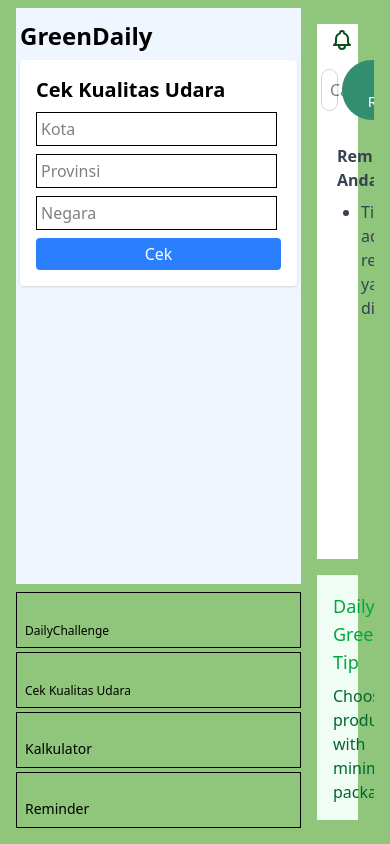
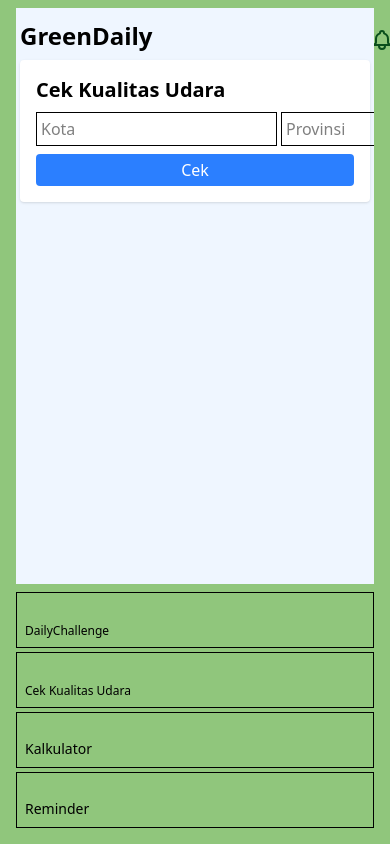
Before and after one commit to sihotang-yonathan1/GreenDaily, a React (Vite) app: page /#/air-quality in a window 390 px wide. Built offline with nearby package versions, Linux system fonts and the light colour scheme.

Commit message:
chore: Set `flex-row` at small and `flex-col` at `md` breakpoint

```diff
--- a/src/app/air-quality-check/index.tsx
+++ b/src/app/air-quality-check/index.tsx
@@ -50,7 +50,7 @@
   return (
     <div className="p-4 bg-white rounded shadow flex flex-col w-full">
       <h2 className="text-xl font-bold mb-2">Cek Kualitas Udara</h2>
-      <div className="flex flex-col md:flex-row gap-y-2 md:gap-x-4 mb-2">
+      <div className="flex flex-row  md:flex-col gap-y-2 md:gap-x-4 mb-2">
 
         {/* Input Kota */}
         <div className="flex md:flex-col items-center md:items-baseline justify-normal md:justify-center gap-x-2 md:gap-y-2">
```
